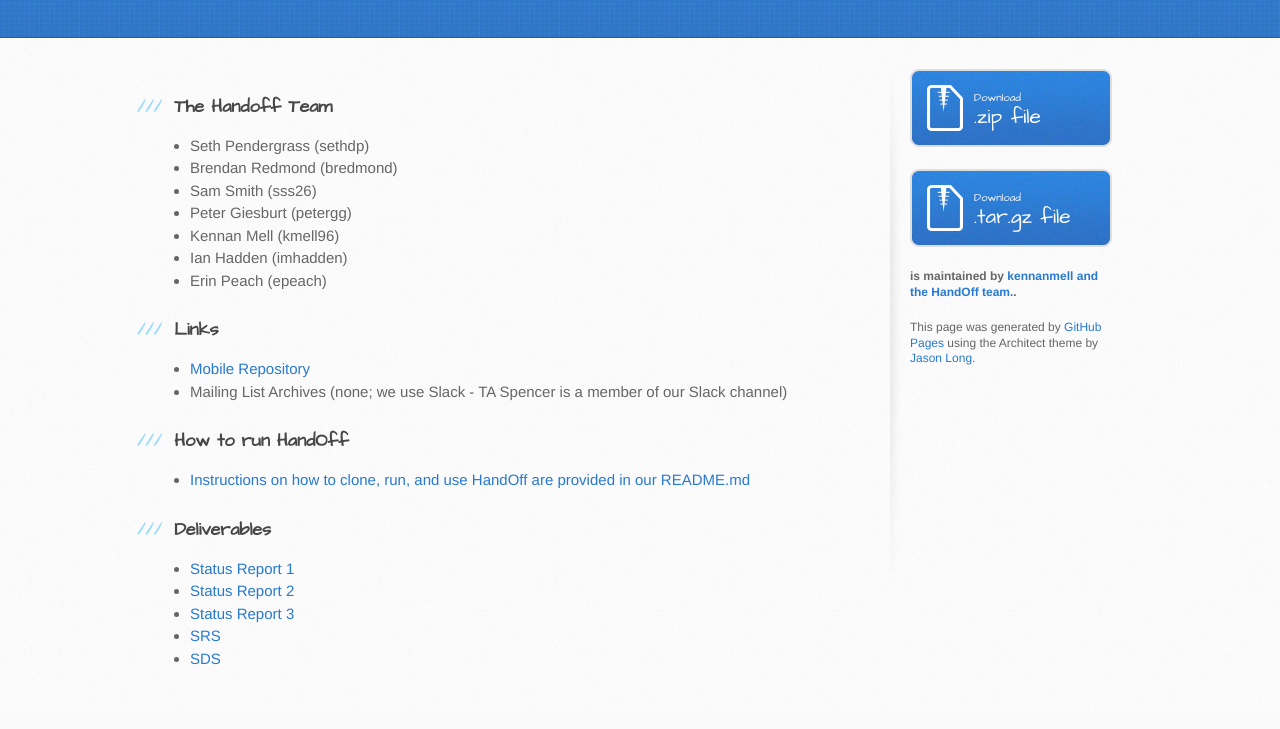
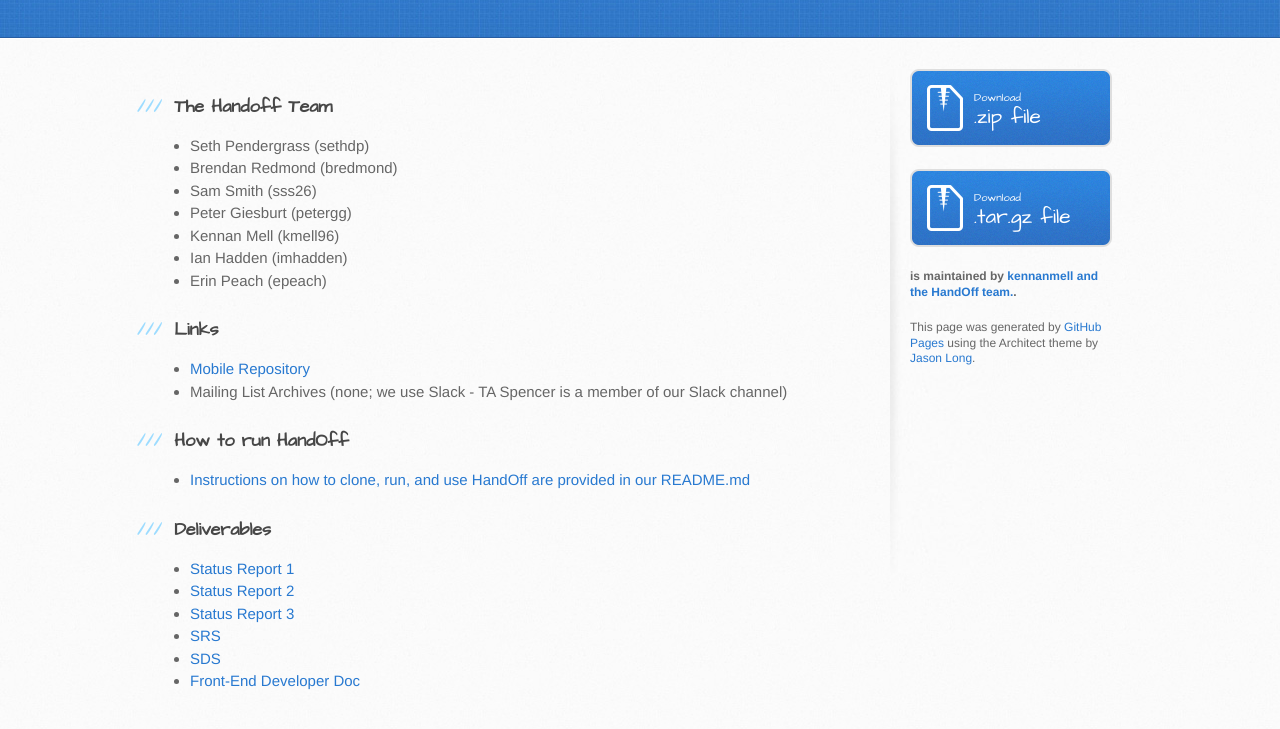
Before and after one commit to kennanmell/Handoff, a website: page index.html in a window 1280 px wide. Shown: the part 197-926 px from the top of the page. Drawn offline with Linux system fonts and the light colour scheme.

Commit message:
Update index.html

```diff
--- a/index.html
+++ b/index.html
@@ -65,6 +65,8 @@
 <li><a href="https://drive.google.com/file/d/0Bxl5qt_N-kRcbDUtNHVzdzJXSFk/view?usp=sharing">Status Report 3</a></li>
 <li><a href="https://docs.google.com/document/d/1vWNAnATcPzw5KWn3t_P64o-IljKZ3VTaXpC_q2KYVfg/edit?usp=sharing">SRS</a></li>
 <li><a href="https://slack-files.com/T2PK1353N-F2VP45JAK-40f673b804">SDS</a></li>
+<li><a href="https://docs.google.com/document/d/1VQU8ICkfLX7jcja4rZGzusaPJB5buaZpKsGkq9XcuX8/edit">Front-End Developer Doc</a></li>
+
 </ul>
         </section>
 
```
